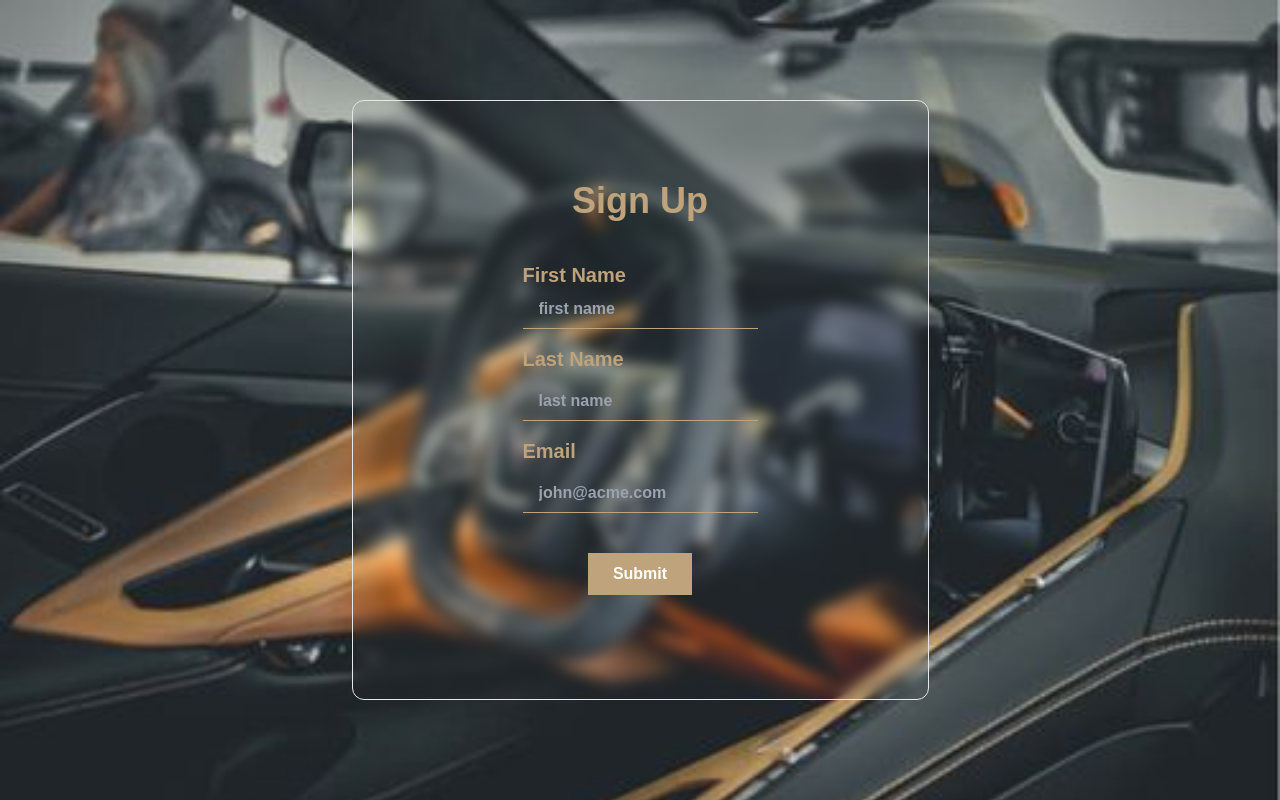
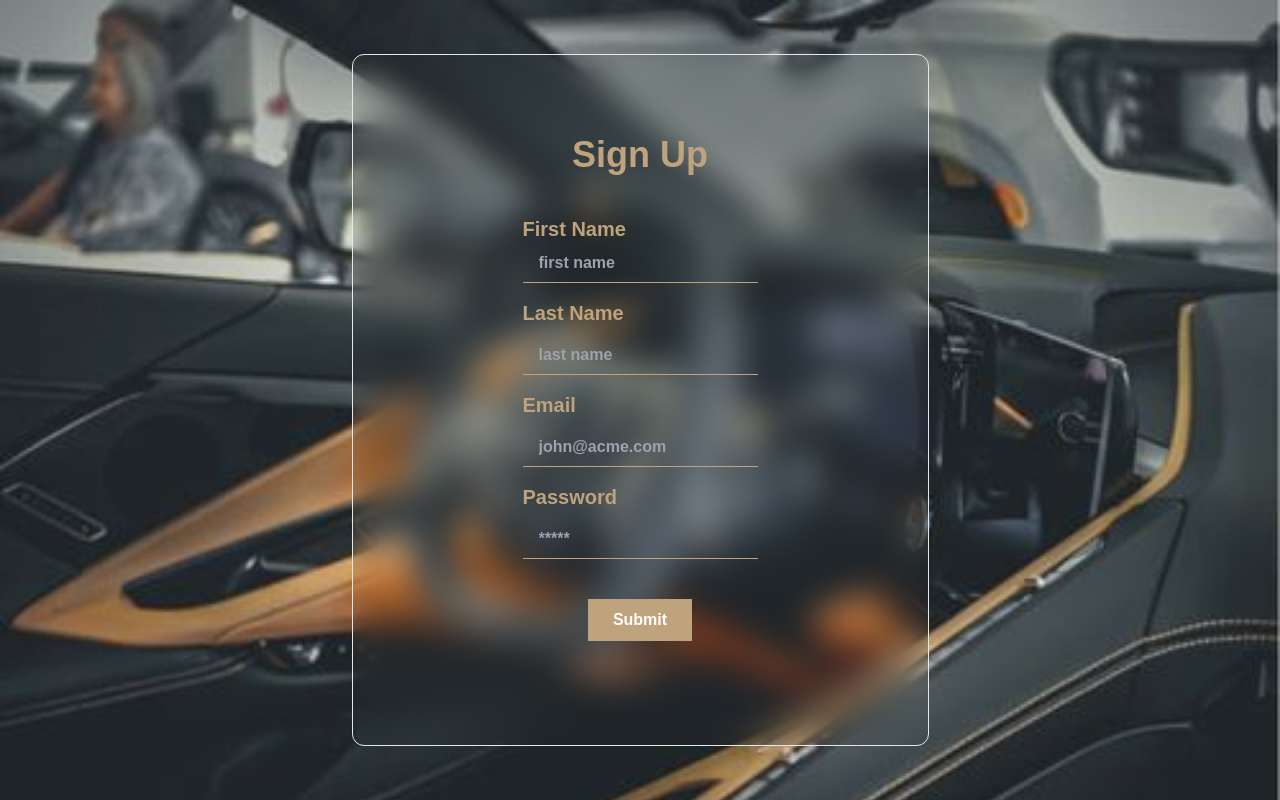
Before and after one commit to hundessa/Car_Rent, a Next.js app: page /sign-up in a window 1280 px wide. Built offline with nearby package versions, Linux system fonts and the light colour scheme.

Commit message:
updateds on sign up page

```diff
--- a/components/Header.tsx
+++ b/components/Header.tsx
@@ -1,11 +1,16 @@
 import { useEffect, useState } from "react";
+import { useNavigate } from "react-router-dom";
 import logo from "../public/assets/logo-2.png";
-import Link from 'next/link';
+import Link from "next/link";
 
 const Header: React.FC = () => {
-
   const [navbar, setNavbar] = useState(false);
 
+  const navigate = useNavigate();
+
+  const handleRoute = () =>{
+    navigate("/sign-up")
+  }
   const changeBackground = () => {
     if (window.scrollY >= 10) {
       setNavbar(true);
@@ -25,22 +30,40 @@ const Header: React.FC = () => {
   }, []);
 
   return (
-    <header className={`border-b-2 z-[1001] w-full transition-all ease-in-out duration-300 ${navbar ? 'fixed bg-[#0C1315] border-slate-500' : 'absolute '}`}>
+    <header
+      className={`border-b-2 z-[1001] w-full transition-all ease-in-out duration-300 ${
+        navbar ? "fixed bg-[#0C1315] border-slate-500" : "absolute "
+      }`}
+    >
       <nav className="flex my-4 mx-20">
         <div className="flex space-x-2 cursor-pointer">
           <img className="size-20" src={logo.src} alt="" />
-          <h1 className="flex align-center my-auto text-3xl font-bold text-white">LuxeCar</h1>
+          <h1 className="flex align-center my-auto text-3xl font-bold text-white">
+            LuxeCar
+          </h1>
         </div>
         <div className="flex align-center my-auto justify-center mx-auto">
           <ul className="flex space-x-2 text-xl font-semibold text-white relative">
-                <li className="py-3 px-5 transition-all ease-in-out duration-700 hover:bg-[#DFA46D]"><Link href='/'>Home</Link></li>
-                <li className="py-3 px-5 transition-all ease-in-out duration-700 hover:bg-[#DFA46D]"><Link href='/'>About Us</Link></li>
-                <li className="py-3 px-5 transition-all ease-in-out duration-700 hover:bg-[#DFA46D]"><Link href='/'>Pages</Link></li>
-                <li className="py-3 px-5 transition-all ease-in-out duration-700 hover:bg-[#DFA46D]"><Link href='/'>Blog</Link></li>
-                <li className="py-3 px-5 transition-all ease-in-out duration-700 hover:bg-[#DFA46D]"><Link href='/'>Contact Us</Link></li>
+            <li className="py-3 px-5 transition-all ease-in-out duration-700 hover:bg-[#DFA46D]">
+              <Link href="/">Home</Link>
+            </li>
+            <li className="py-3 px-5 transition-all ease-in-out duration-700 hover:bg-[#DFA46D]">
+              <Link href="/">About Us</Link>
+            </li>
+            <li className="py-3 px-5 transition-all ease-in-out duration-700 hover:bg-[#DFA46D]">
+              <Link href="/">Pages</Link>
+            </li>
+            <li className="py-3 px-5 transition-all ease-in-out duration-700 hover:bg-[#DFA46D]">
+              <Link href="/">Blog</Link>
+            </li>
+            <li className="py-3 px-5 transition-all ease-in-out duration-700 hover:bg-[#DFA46D]">
+              <Link href="/">Contact Us</Link>
+            </li>
           </ul>
         </div>
-        <div>
+        <div className="flex justify-items-end py-4 space-x-6">
+          <button className="border-[2px] border-[var(--color)] text-slate-300 font-semibold px-4 rounded-lg hover:text-slate-600 hover:bg-[var(--color)] transition-all ease-in-out duration-500" onClick={handleRoute}>Sign Up</button>
+          <button className="border-[2px] border-[var(--color)] text-slate-300 font-semibold px-4 rounded-lg bg-[var(--color)] hover:text-slate-00 hover:bg-transparent transition-all ease-in-out duration-500">Login</button>
         </div>
       </nav>
     </header>
--- a/package.json
+++ b/package.json
@@ -9,12 +9,14 @@
     "lint": "next lint"
   },
   "dependencies": {
+    "axios": "^1.7.7",
     "firebase": "^10.14.1",
     "formik": "^2.4.6",
     "next": "14.2.6",
     "react": "^18",
     "react-dom": "^18",
-    "react-icons": "^5.3.0"
+    "react-icons": "^5.3.0",
+    "react-router-dom": "^6.27.0"
   },
   "devDependencies": {
     "@types/node": "^20",
--- a/pages/index.tsx
+++ b/pages/index.tsx
@@ -18,7 +18,6 @@ import { useEffect, useState } from "react";
 const inter = Inter({ subsets: ["latin"] });
 
 export default function Home() {
-  console.log("Testimonials:", testimonials);
   const videobg = process.env.NEXT_PUBLIC_VIDEOS_VIDEO2;
 
   const [currentIndex, setCurrentIndex] = useState(0);
--- a/pages/sign-up/index.tsx
+++ b/pages/sign-up/index.tsx
@@ -1,15 +1,25 @@
-import { Formik, Field, Form, FormikHelpers } from "formik";
+import axios from "axios";
+import { Formik, Field, Form, FormikHelpers, ErrorMessage } from "formik";
 
 const SignUp: React.FC = () => {
   interface Values {
     firstName: string;
     lastName: string;
     email: string;
+    password: string;
+  }
+
+  const handlesignUp = async () => {
+    try {
+      const response = await axios.post("http://localhost:8080/sign-up")
+    } catch (error) {
+      console.log("Error signing up", error);
+    }
   }
 
   return (
     <div className="flex justify-center items-center h-screen sign-up-bg">
-      <div className="flex mx[100px] border-[1px] rounded-xl backdrop-blur-[7px]">
+      <div className="flex mx[100px] border-[1px] rounded-xl backdrop-blur-[17px]">
         <div className="space-y-4 px-[170px] py-[80px]">
           <div className="flex justify-center text-[var(--color)] mb-10">
             <h1 className="font-semibold text-4xl">Sign Up</h1>
@@ -19,6 +29,45 @@ const SignUp: React.FC = () => {
               firstName: "",
               lastName: "",
               email: "",
+              password: "",
+            }}
+            validate={values => {
+              const errors: Partial<Values> = {};
+              if (!values.firstName){
+                errors.firstName = "Required"
+              }
+              else if (
+                !/^[A-Za-z]+$/i.test(values.firstName)
+              ) {
+                errors.firstName = "Name Must Contain Only letters"
+              }
+              else if (values.firstName.length < 4 || values.firstName.length > 15 ) {
+                errors.firstName = "Characters must be between 4 and 15"
+              }
+              if (!values.lastName){
+                errors.lastName = "Required"
+              }
+              else if (
+                !/^[A-Za-z]+$/i.test(values.lastName)
+              ) {
+                errors.lastName = "Name Must Contain Only letters"
+              }
+              else if (values.lastName.length < 4 || values.lastName.length > 15 ) {
+                errors.lastName = "Characters must be between 4 and 15"
+              }
+              if (!values.email) {
+                errors.email = 'Required';
+              } else if (
+                !/^[A-Z0-9._%+-]+@[A-Z0-9.-]+\.[A-Z]{2,}$/i.test(values.email)
+              ) {
+                errors.email = 'Invalid email address';
+              }
+              if (!values.password) {
+                errors.password = "Required"
+              }else if ( values.password.length < 6 ) {
+                errors.password = "Password must be at least 6 characters"
+              }
+              return errors;
             }}
             onSubmit={(
               values: Values,
@@ -42,6 +91,7 @@ const SignUp: React.FC = () => {
                   placeholder="first name"
                   className="pl-4 h-10 text-white/70 font-semibold max-w-[600px] bg-transparent border-b border-[var(--color)] focus:border-none focus:border-b-[0px] focus:rounded-lg focus:outline-none focus:ring-2 focus:ring-[var(--color)] transition-all ease-in-out duration-500"
                 />
+                <ErrorMessage name="firstName" component="div" className="text-red-500 text-sm font-bold"/>
               </div>
               <div className="space-y-2">
                 <label htmlFor="lastName" className="font-semibold text-xl text-[var(--color)]">
@@ -54,6 +104,7 @@ const SignUp: React.FC = () => {
                   placeholder="last name"
                   className="pl-4 h-10 text-white/70 font-semibold bg-transparent border-b border-[var(--color)] focus:border-none focus:border-b-[0px] focus:rounded-lg focus:outline-none focus:ring-2 focus:ring-[var(--color)] transition-all ease-in-out duration-500"
                 />
+                <ErrorMessage name="lastName" component="div" className="text-red-500 text-sm font-bold"/>
               </div>
               <div className="space-y-2">
                 <label htmlFor="email" className="font-semibold text-xl text-[var(--color)]">
@@ -67,6 +118,21 @@ const SignUp: React.FC = () => {
                   type="email"
                   className="pl-4 h-10 text-white/70 font-semibold bg-transparent border-b border-[var(--color)] focus:border-none focus:border-b-[0px] focus:rounded-lg focus:outline-none focus:ring-2 focus:ring-[var(--color)] transition-all ease-in-out duration-500"
                 />
+                <ErrorMessage name="email" component="div" className="text-red-500 text-sm font-bold"/>
+              </div>
+              <div className="space-y-2">
+                <label htmlFor="password" className="font-semibold text-xl text-[var(--color)]">
+                  Password
+                </label>
+                <br />
+                <Field
+                  id="password"
+                  name="password"
+                  placeholder="*****"
+                  type="password"
+                  className="pl-4 h-10 text-white/70 font-semibold bg-transparent border-b border-[var(--color)] focus:border-none focus:border-b-[0px] focus:rounded-lg focus:outline-none focus:ring-2 focus:ring-[var(--color)] transition-all ease-in-out duration-500"
+                />
+                <ErrorMessage name="password" component="div" className="text-red-500 text-sm font-bold"/>
               </div>
               <div className="flex justify-center">
                 <button
```
Also changed, not shown: 1 other file (tests, documents, lock files or other folders). Lines whose indentation alone changed are shown as unchanged.
